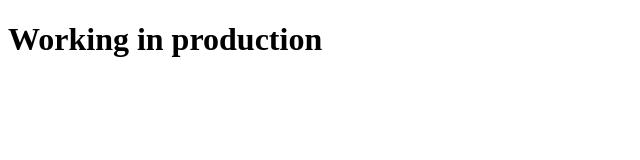
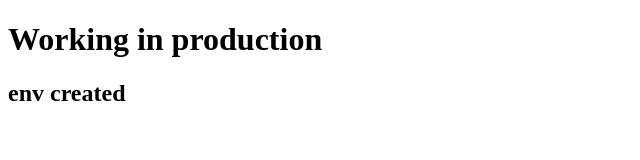
Before and after one commit to dsapkale/stream-plus, a plain HTML site: page index.html in a window 1280 px wide. Shown: the whole page, without its empty margins (0-640 px from the left). Drawn offline with Linux system fonts and the light colour scheme.

Commit message:
feat: add DOCKER_USERNAME environment variable to CI workflow and update index.html

```diff
--- a/index.html
+++ b/index.html
@@ -9,6 +9,7 @@
 
 <body>
     <h1>Working in production</h1>
+    <h2>env created</h2>
 </body>
 
 </html>
```
Also changed, not shown: 1 other file.
